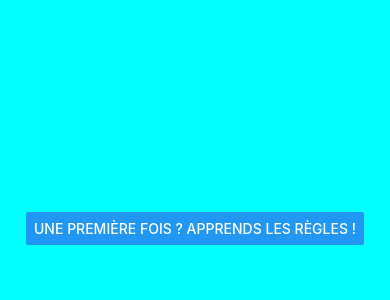
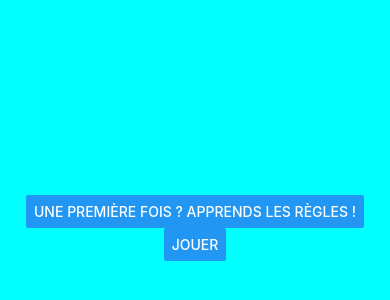
Before and after one commit to leomono35/SpyHunt, a React Native app: screen / in a window 390 px wide. Shown: the part 194-494 px from the top of the page. Built offline with nearby package versions, Linux system fonts and the light colour scheme.

Commit message:
before several views

```diff
--- a/Components/Rules.js
+++ b/Components/Rules.js
@@ -17,8 +17,9 @@ class Rules extends React.Component{
   render() {
     return (
         <View style = {styles.viewContainer}>
+          {!this.state.showRule ? <Button title='Une première fois ? Apprends les règles !' onPress={this._showRules}/> : null}
           {this.state.showRule ? <Text style= {{ fontSize: 75, color: "#000", textAlign: 'center' }}> Hello Friends </Text> : null}
-          {!this.state.showRule ? <Button title='Une première fois ? Apprends les règles !' onPress={this._showRules}/> : null}
+          <Button title='Jouer' onPress={() => {}}/>
         </View>
     )
   }
```
